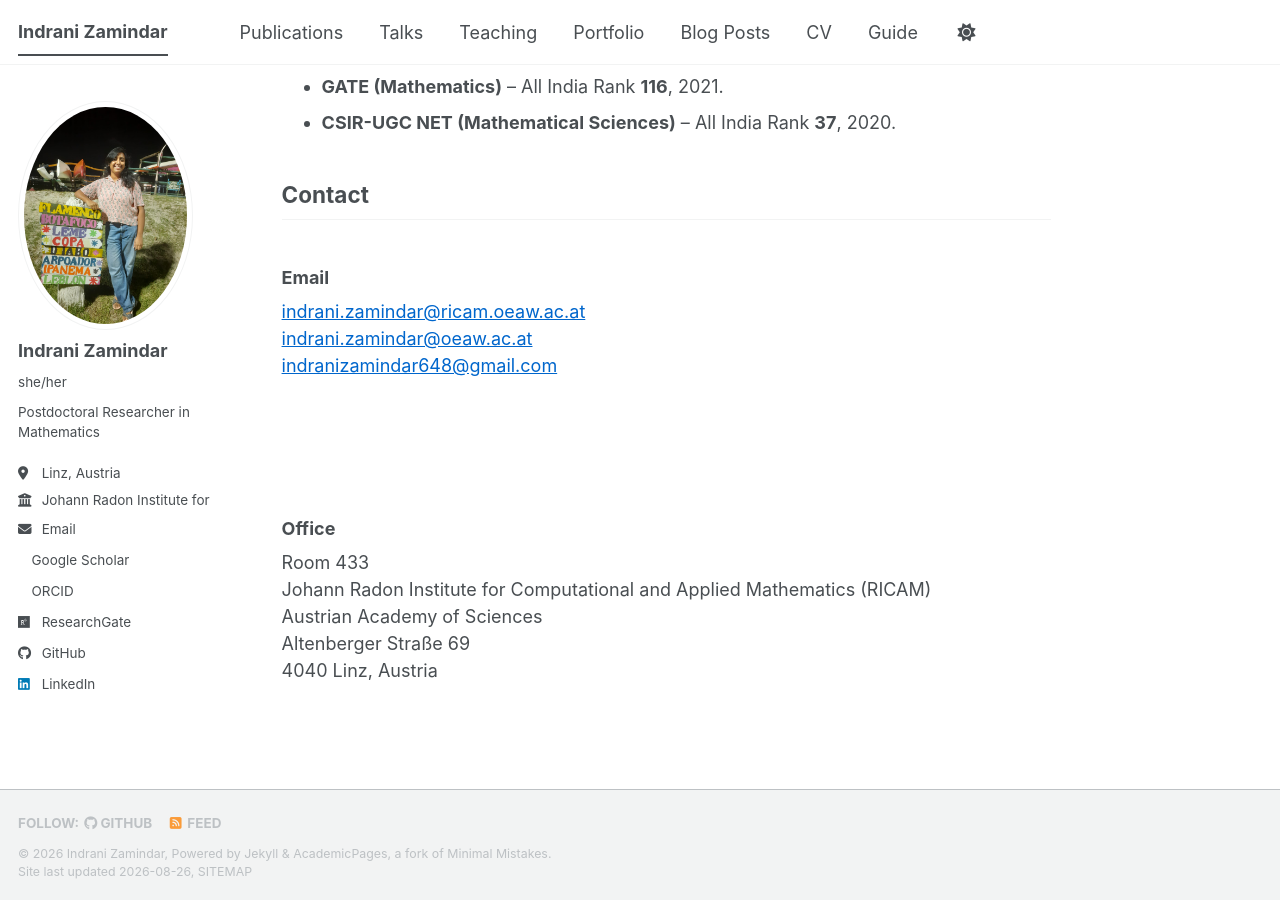
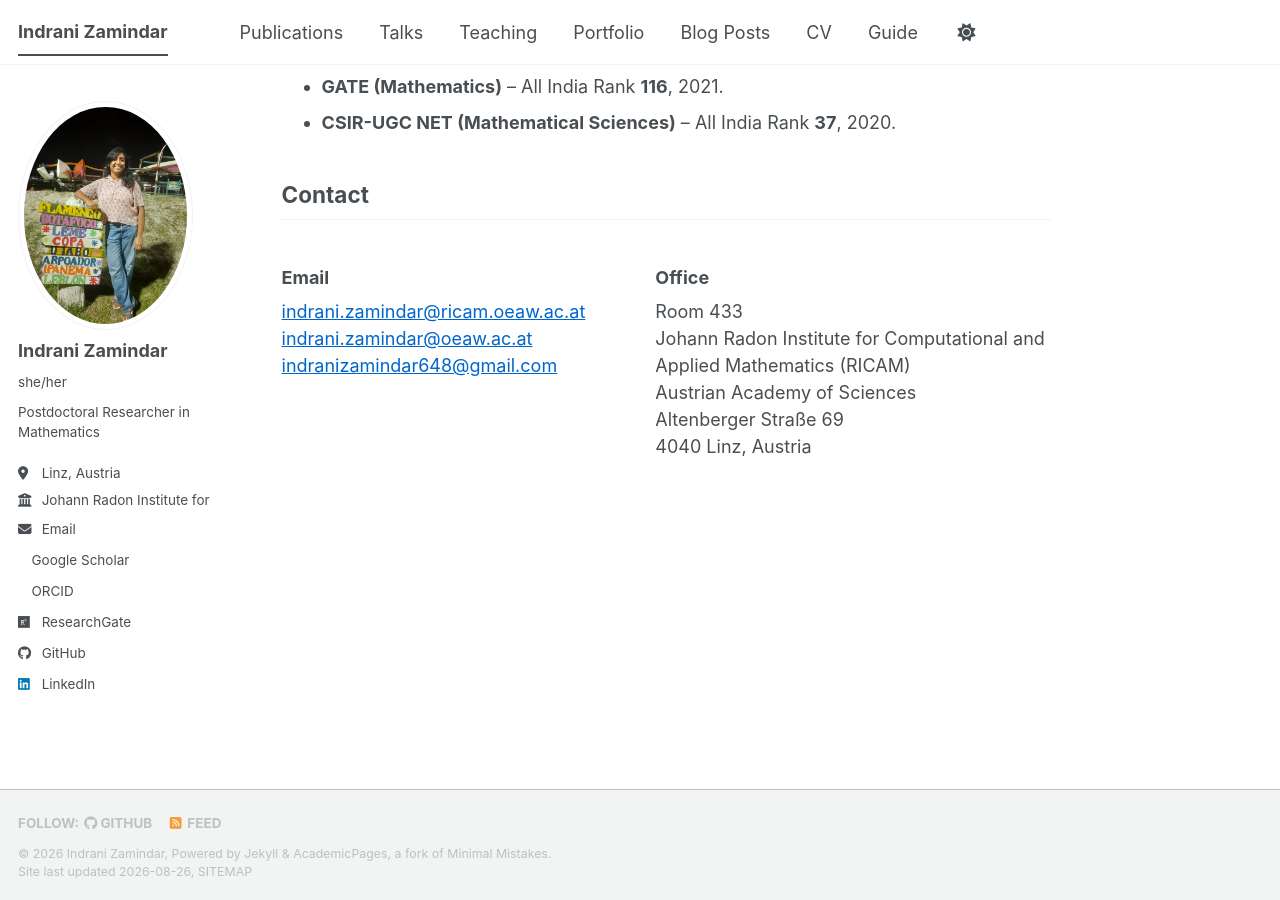
Before and after one commit to izamindar/izamindar.github.io, a Jekyll site: the page built from _pages/about.md, in a window 1280 px wide and 900 px high, scrolled down 885 px. Built offline with Jekyll 4.4.1, drawn with Linux system fonts in a browser that asks for light colours; a style sheet for code colours, icons or effects is not loaded.

Commit message:
Refactor contact section layout in about.md

```diff
--- a/_pages/about.md
+++ b/_pages/about.md
@@ -35,9 +35,9 @@ Advisor: [Prof. Rohit Kumar Mishra](https://sites.google.com/view/rkmishra91)
 
 ## Contact
 
-<div style="display: flex; gap: 80px; align-items: flex-start; flex-wrap: wrap;">
+<div style="display: grid; grid-template-columns: 1fr 2fr; column-gap: 70px; align-items: start;">
 
-  <div style="flex: 1; min-width: 300px;">
+  <div>
     <h3>Email</h3>
 
     <p>
@@ -47,7 +47,7 @@ Advisor: [Prof. Rohit Kumar Mishra](https://sites.google.com/view/rkmishra91)
     </p>
   </div>
 
-  <div style="flex: 1; min-width: 400px;">
+  <div>
     <h3>Office</h3>
 
     <p>
```
